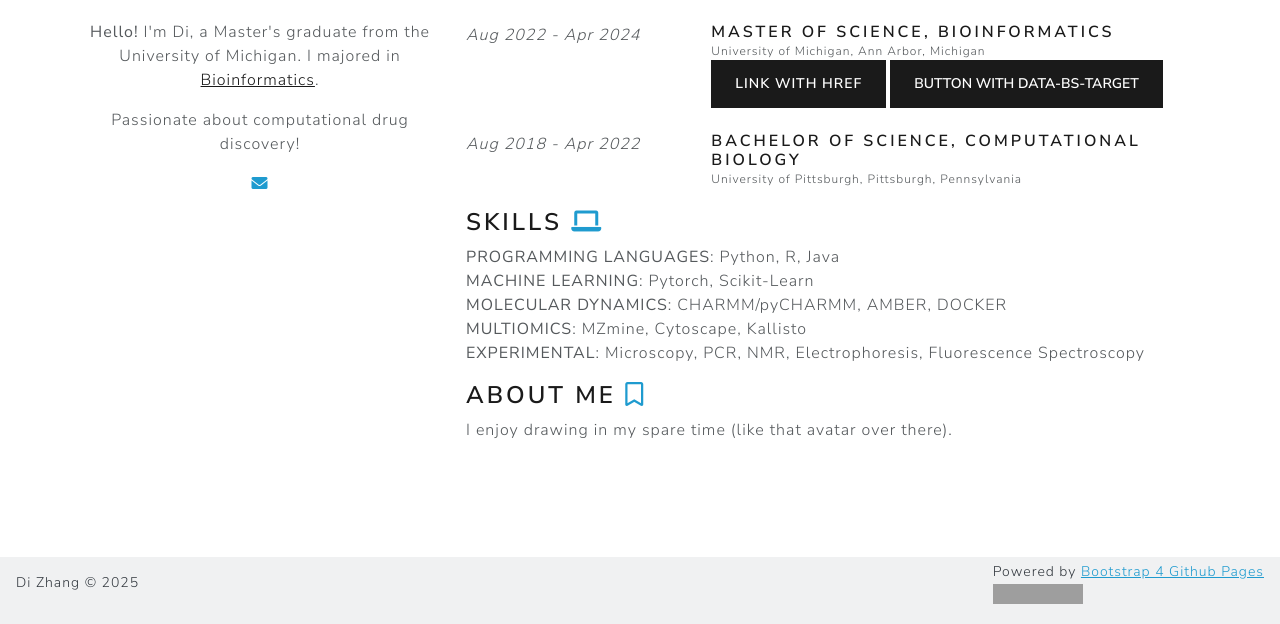
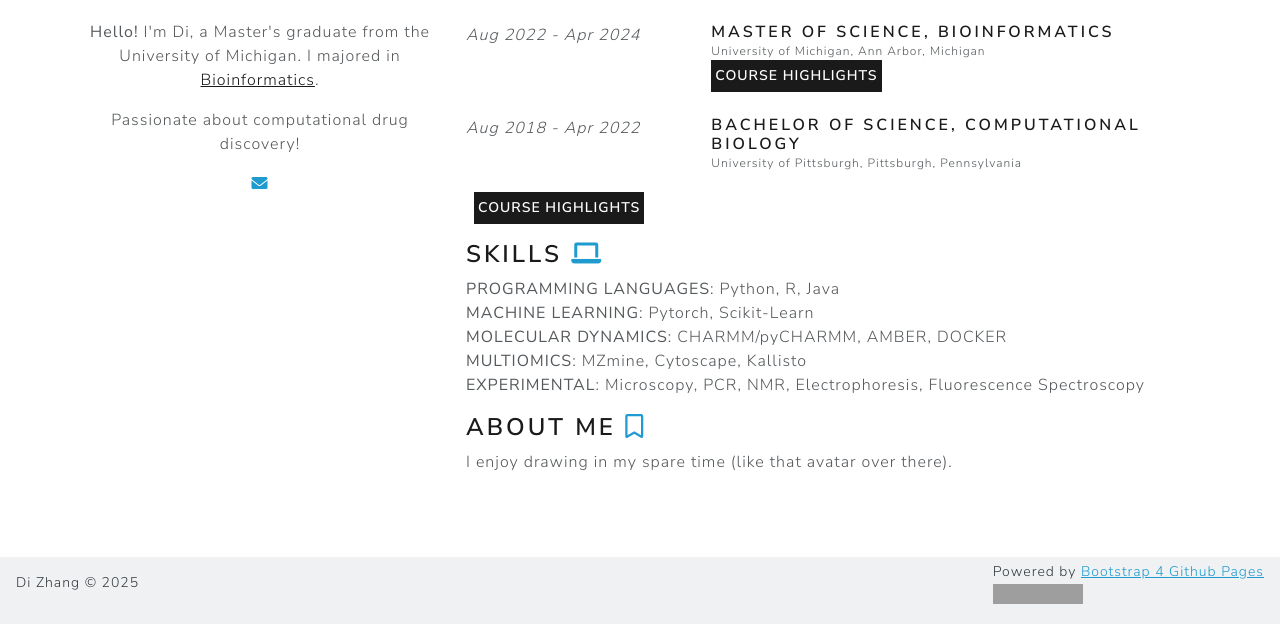
Before and after one commit to zhangdi33/zhangdi33.github.io, a Jekyll site: the page built from index.html, in a window 1280 px wide, cut to the strip 276-900 px from the top of the page. Built offline with Jekyll 4.4.1, drawn with Linux system fonts in a browser that asks for light colours; grey boxes are pictures that could not be loaded.

Commit message:
Update index.html

```diff
--- a/index.html
+++ b/index.html
@@ -70,19 +70,16 @@
             <p class="text-secondary mb-0" style="font-size:75%;">University of Michigan, Ann Arbor, Michigan</p>
 
             <p class="d-inline-flex gap-1">
-  <a class="btn btn-primary" data-bs-toggle="collapse" href="#collapseExample" role="button" aria-expanded="false" aria-controls="collapseExample">
-    Link with href
-  </a>
-  <button class="btn btn-primary" type="button" data-bs-toggle="collapse" data-bs-target="#collapseExample" aria-expanded="false" aria-controls="collapseExample">
-    Button with data-bs-target
-  </button>
-</p>
-<div class="collapse" id="collapseExample">
-  <div class="card card-body">
-    Some placeholder content for the collapse component. This panel is hidden by default but revealed when the user activates the relevant trigger.
-  </div>
-</div>
-
+              <a class="btn btn-primary p-1" data-bs-toggle="collapse" href="#masters" role="button" aria-expanded="false" aria-controls="collapseExample">
+                Course Highlights
+              </a>
+            </p>
+            <div class="collapse" id="masters">
+              <div class="card card-body">
+                machine learning, mathematical foundations of bioinformatics, signal processing,
+                protein and metabolics informatics, applied biostatistics
+              </div>
+            </div>
           </div>
         </div>
 
@@ -95,6 +92,19 @@
             <h5 class="mb-0">Bachelor of Science, Computational Biology</h5>
             <p class="text-secondary" style="font-size:75%;">University of Pittsburgh, Pittsburgh, Pennsylvania</p>
           </div>
+
+          <p class="d-inline-flex gap-1">
+              <a class="btn btn-primary p-1" data-bs-toggle="collapse" href="#masters" role="button" aria-expanded="false" aria-controls="collapseExample">
+                Course Highlights
+              </a>
+            </p>
+            <div class="collapse" id="masters">
+              <div class="card card-body">
+                foundations in biology, organic chemistry, biochemistry, molecular biology genetics
+                <br>foundations in programming (Python, Java), discrete structure, data structure, algorithm implementation
+                <br>calculus I-III, statistics, intro to matrices and linear algebra
+              </div>
+            </div>
         </div>
 
         <h3>Skills <i class="fa-solid fa-laptop text-info fa-fw"></i></h3>
```
